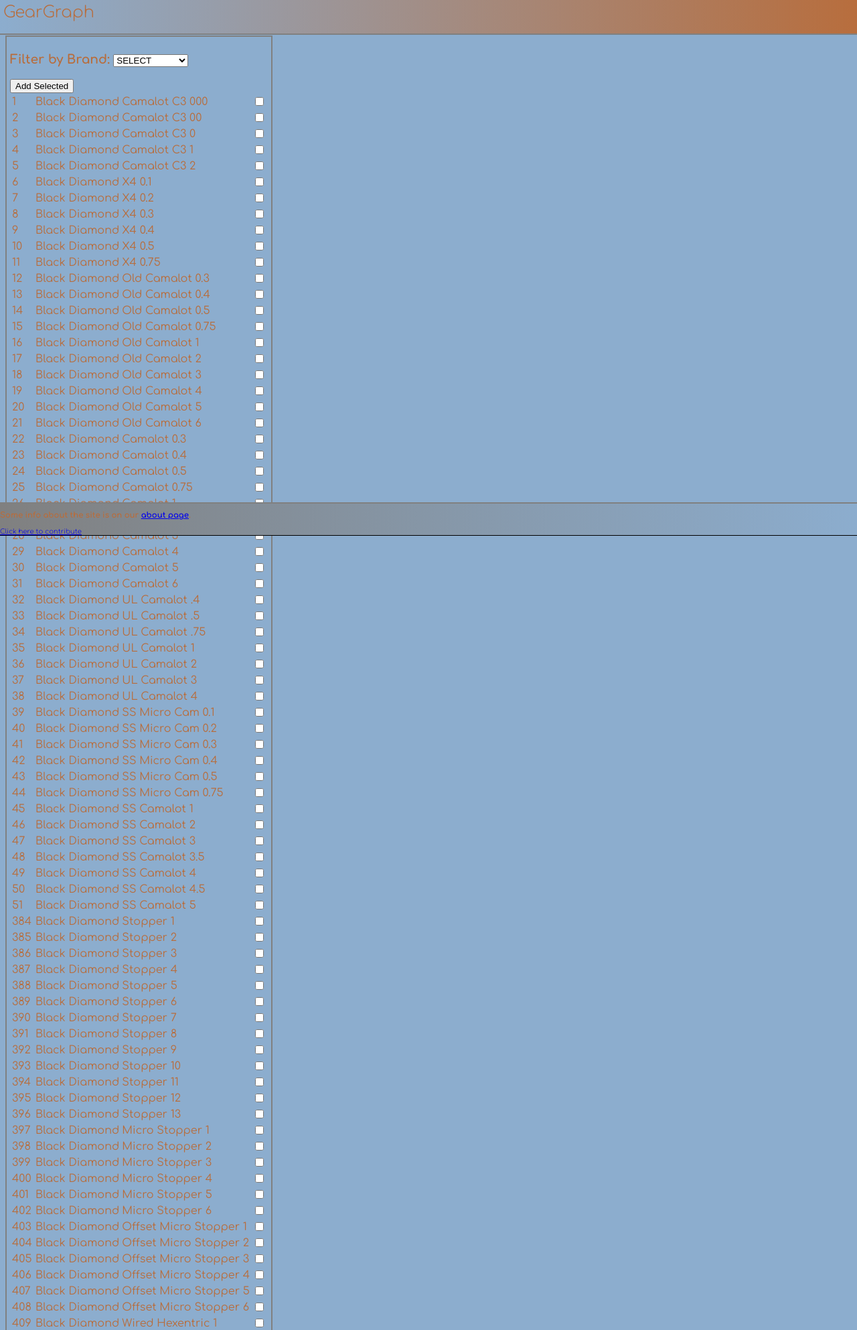
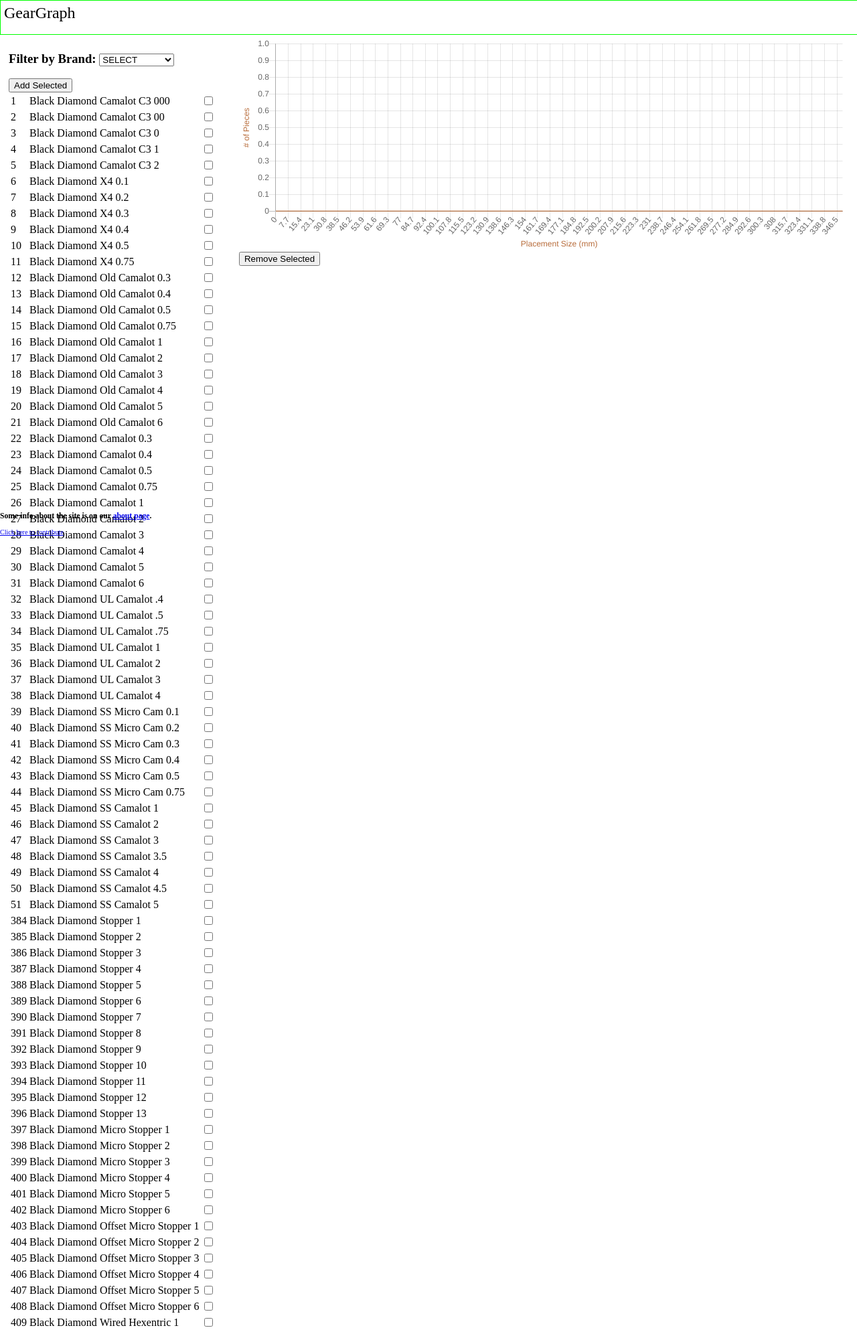
Before and after one commit to mark0b/gearGraph, a Flask app: page / in a window 1280 px wide. Shown: the top 1986 px of the page at 67% size. Run offline with Flask 2, Linux system fonts and the light colour scheme; data comes from the database, SQL or seed files in the repository.

Commit message:
remove styling

```diff
--- a/app/static/css/style.css
+++ b/app/static/css/style.css
@@ -1,16 +1,11 @@
 @import url('https://fonts.googleapis.com/css?family=Comfortaa:300,400,700');
 
 html, body {
-    background-color: #8cadce;
-    font-family: 'Comfortaa', cursive;
-    color: #b86d3c;
 }
 
 header {
     font-size: 24px;
-    font-weight: 200;
-    background-image: linear-gradient(90deg,#8cadce,#b86d3c);
-    border-bottom: 2px solid gray;
+    border: 1px solid lime;
     margin: 0;
     padding: 5px;
     width: 100%;
@@ -29,13 +24,13 @@
     height: 45px;
 }
 .graph {
-    border: 2px solid gray;
+    border: 1px lime;
     padding: 5px;
     float: left;
 }
 
 .rack {
-    border: 2px solid rgba(155, 65, 147, 0.918);
+    border: 1px lime;
     padding: 5px;
     float: right;
     width: 72%;
@@ -44,9 +39,7 @@
 footer {
     font-size: 10px;
     font-weight: 100;
-    background-image: linear-gradient(270deg,#8cadce,gray);
-    border-top: 2px solid gray;
-    border-bottom: 1px solid black;
+    border: 1px lime;
     position: fixed;
     width: 100%;
     bottom: 0;
```
Also changed, not shown: app/static/css/style copy.css (deleted, +0 -58 lines).
